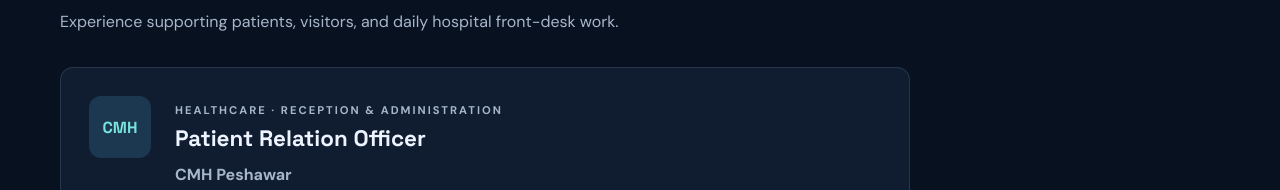
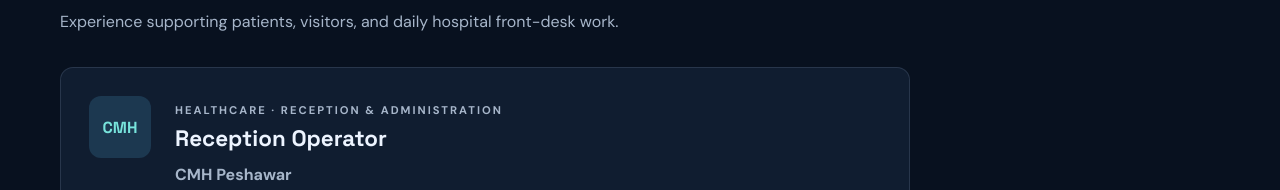
Before and after one commit to maazahmadyousafzai/Portfolio, a plain HTML site: page index.html in a window 1280 px wide. Shown: the part 2262-2452 px from the top of the page. Drawn offline with Linux system fonts and the light colour scheme.

Commit message:
Correct CMH designation to Reception Operator

```diff
--- a/index.html
+++ b/index.html
@@ -946,7 +946,7 @@
 
         <div class="experience-info">
           <p class="eyebrow">HEALTHCARE · RECEPTION & ADMINISTRATION</p>
-          <h3>Patient Relation Officer</h3>
+          <h3>Reception Operator</h3>
           <p><strong>CMH Peshawar</strong></p>
           <p>28 April 2025 – 30 June 2026</p>
 
```
